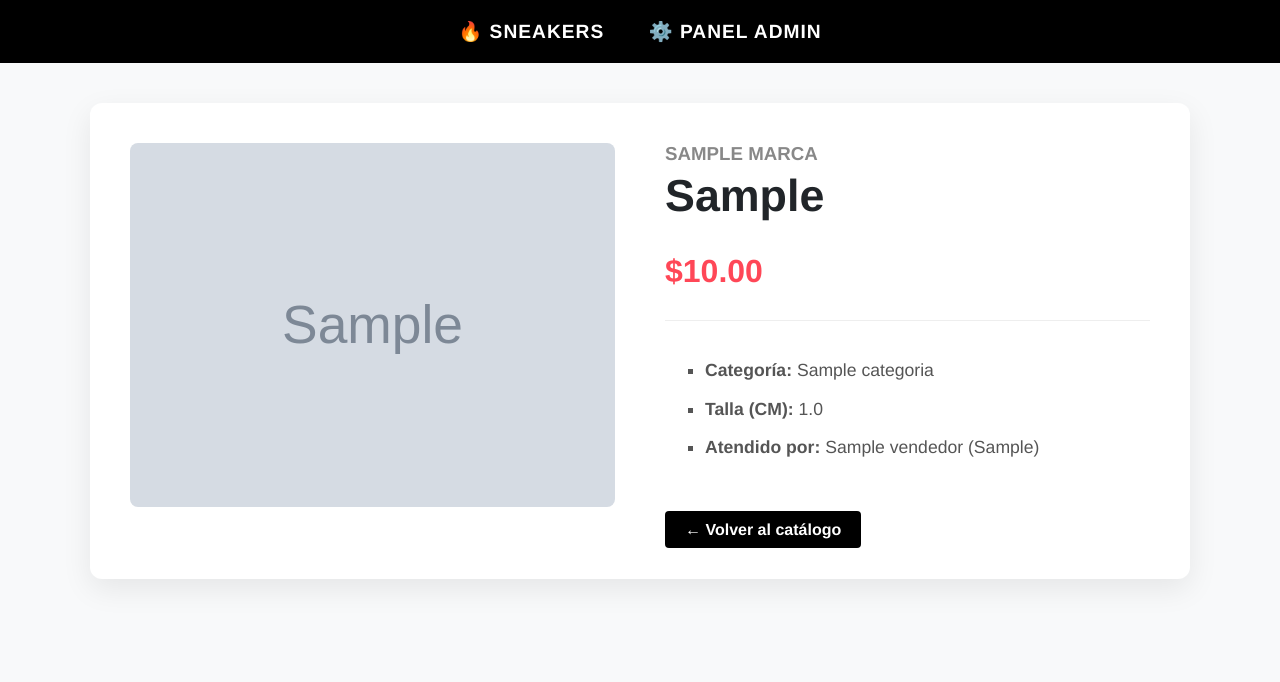
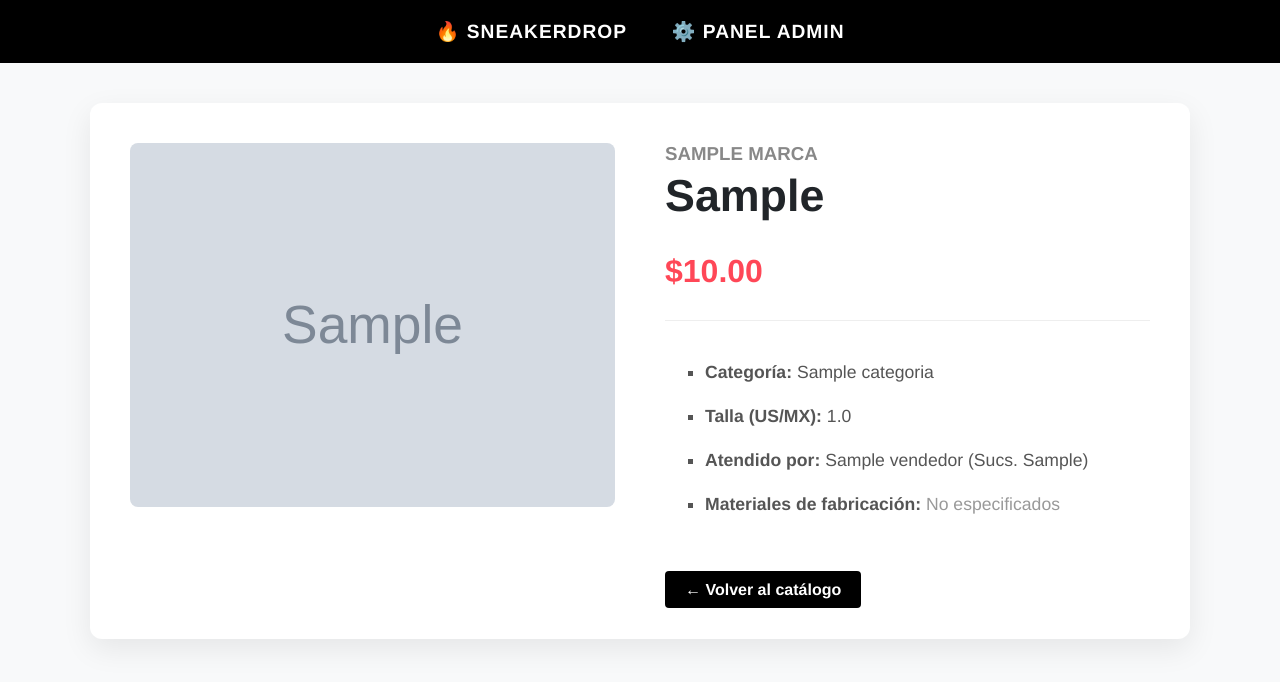
Before and after one commit to santyxhavez/SneakerDrop, a Django app: page /tenis/1/ in a window 1280 px wide. Shown: the top 682 px of the page. Run offline with Django 5.2, Linux system fonts and the light colour scheme; tables that the repository leaves empty hold one stand-in row (values such as "Sample post"); grey boxes marked "Sample" are stand-in pictures.

Commit message:
modifique los templates

```diff
--- a/catalogo/templates/catalogo/base.html
+++ b/catalogo/templates/catalogo/base.html
@@ -9,13 +9,13 @@
         nav a { color: #fff; margin: 0 20px; text-decoration: none; font-size: 1.2em; font-weight: bold; text-transform: uppercase; letter-spacing: 1px;}
         nav a:hover { color: #ff6b6b; }
         .container { padding: 40px; max-width: 1100px; margin: auto; }
-        .btn { background: #ff4757; color: #fff; padding: 10px 20px; text-decoration: none; font-weight: bold; border-radius: 4px; border: none; cursor: pointer; transition: 0.3s;}
+        .btn { background: #ff4757; color: #fff; padding: 10px 20px; text-decoration: none; font-weight: bold; border-radius: 4px; border: none; cursor: pointer; transition: 0.3s; text-align: center;}
         .btn:hover { background: #000; }
     </style>
 </head>
 <body>
     <nav>
-        <a href="{% url 'home' %}">🔥 Sneakers</a>
+        <a href="{% url 'home' %}">🔥 SneakerDrop</a>
         <a href="/admin">⚙️ Panel Admin</a>
     </nav>
     <div class="container">
--- a/catalogo/templates/catalogo/detalle_tenis.html
+++ b/catalogo/templates/catalogo/detalle_tenis.html
@@ -15,10 +15,20 @@
 
             <hr style="border: none; border-top: 1px solid #eee; margin-bottom: 30px;">
 
-            <ul style="line-height: 2.2; font-size: 1.1em; color: #555; list-style-type: square;">
+            <ul style="line-height: 2.5; font-size: 1.1em; color: #555; list-style-type: square;">
                 <li><b>Categoría:</b> {{ tenis.categoria.nombre }}</li>
-                <li><b>Talla (CM):</b> {{ tenis.talla }}</li>
-                <li><b>Atendido por:</b> {{ tenis.vendedor.nombre }} ({{ tenis.vendedor.sucursal }})</li>
+                <li><b>Talla (US/MX):</b> {{ tenis.talla }}</li>
+                <li><b>Atendido por:</b> {{ tenis.vendedor.nombre }} (Sucs. {{ tenis.vendedor.sucursal }})</li>
+
+                <li><b>Materiales de fabricación:</b>
+                    {% for material in tenis.materiales.all %}
+                        <span style="background: #e1e8ed; color: #333; padding: 4px 10px; border-radius: 20px; font-size: 0.9em; font-weight: bold; margin-right: 5px;">
+                            {{ material.nombre }}
+                        </span>
+                    {% empty %}
+                        <span style="color: #999;">No especificados</span>
+                    {% endfor %}
+                </li>
             </ul>
 
             <br><br>
```
Also changed, not shown: catalogo/templates/catalogo/index.html (+8 -2 lines).
